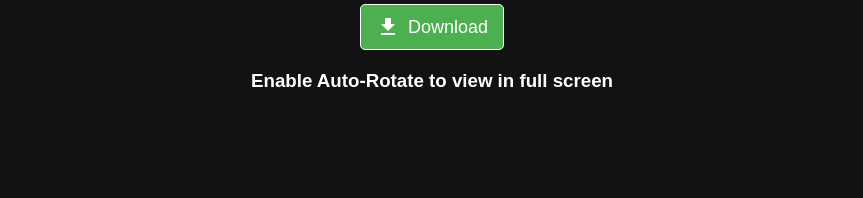
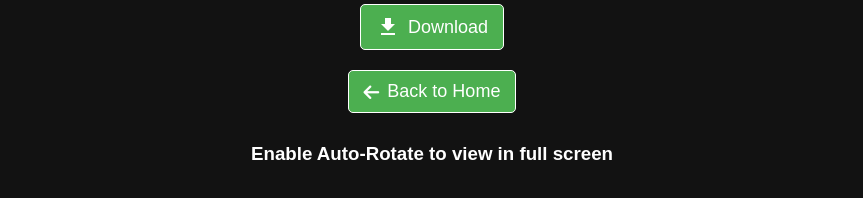
Before and after one commit to Playerpage/playersrm, a plain HTML site: page jkt.html in a window 1280 px wide. Shown: the part 440-638 px from the top of the page, without its empty margins (208-1071 px from the left). Drawn offline with Linux system fonts and the light colour scheme.

Commit message:
Update jkt.html

```diff
--- a/jkt.html
+++ b/jkt.html
@@ -4,6 +4,7 @@
   <meta charset="UTF-8">
   <meta http-equiv="refresh" content="5000000">
   <meta name="viewport" content="width=device-width, initial-scale=1.0">
+  <title>Video Page</title>
   <link href="https://fonts.googleapis.com/icon?family=Material+Icons" rel="stylesheet">
   <link rel="stylesheet" href="https://cdnjs.cloudflare.com/ajax/libs/font-awesome/6.0.0-beta3/css/all.min.css">
   <style>
@@ -18,28 +19,33 @@
       align-items: center;
       justify-content: center;
     }
+
     .movie-container {
       text-align: center;
       max-width: 800px;
       width: 100%;
       position: relative;
     }
+
     .video-container {
       width: 100%;
       border-radius: 10px;
       overflow: hidden;
       margin-top: 10px;
     }
+
     .video-player {
       width: 100%;
       border-radius: 10px;
     }
+
     .icon-buttons {
       display: flex;
       justify-content: center;
       gap: 15px;
       margin: 20px 0;
     }
+
     .icon-button {
       display: inline-flex;
       align-items: center;
@@ -52,17 +58,25 @@
       color: #fff;
       cursor: pointer;
       transition: all 0.3s;
+      text-decoration: none;
     }
+
     .icon-button:hover {
       background-color: #45a049;
     }
+
     .icon-button i {
       margin-right: 8px;
+    }
+
+    h3 {
+      margin-top: 30px;
     }
   </style>
 </head>
 <body>
   <div class="movie-container">
+
     <!-- Video Container -->
     <div class="video-container">
       <video id="movie-video" class="video-player" controls autoplay preload="auto"></video>
@@ -75,18 +89,23 @@
       </div>
     </div>
 
-    <h3> Enable Auto-Rotate to view in full screen </h3>
+    <!-- Back to Home Button (after download) -->
+    <div class="icon-buttons">
+      <a href="https://tech-developer-test.github.io/test/index.html" class="icon-button">
+        <i class="fas fa-arrow-left"></i> Back to Home
+      </a>
+    </div>
 
+    <h3>Enable Auto-Rotate to view in full screen</h3>
   </div>
 
   <script>
     const videoUrl = "https://s01.hotshare.link/Jora_Kaiya_Thattunga_2025_Original_360p_HD.mp4";
-  const downloadUrl = "https://s01.hotshare.link/Jora_Kaiya_Thattunga_2025_Original_360p_HD.mp4";
+    const downloadUrl = videoUrl;
 
     document.getElementById('movie-video').src = videoUrl;
 
     document.getElementById('download-icon').addEventListener('click', () => {
-    // Open the download URL in a new browser tab
       window.open(downloadUrl, '_blank');
     });
   </script>
```
Lines whose indentation alone changed are shown as unchanged.
